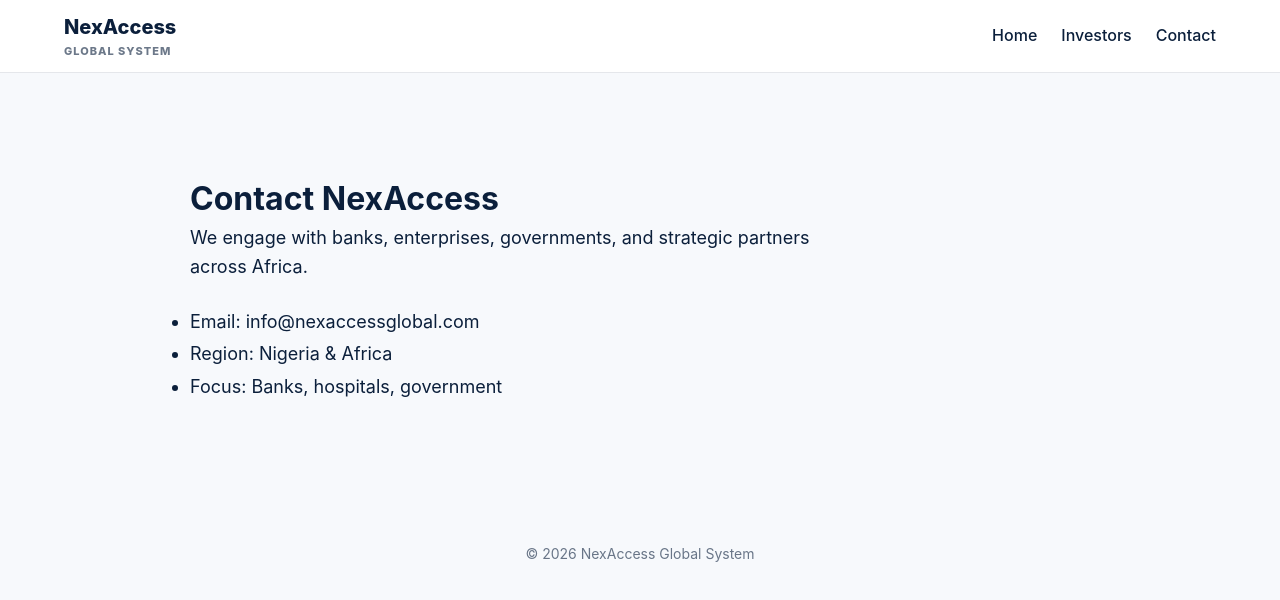
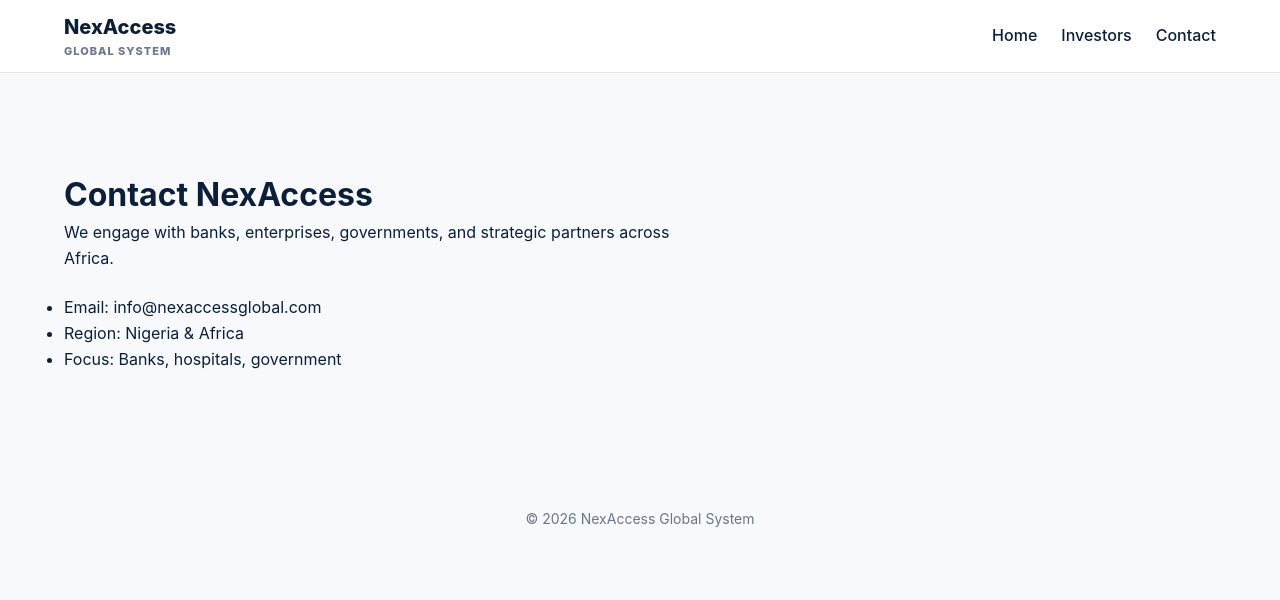
Before and after one commit to nwagwuemmanuel200-bit/nexaccess-website, a Next.js app: page /contact in a window 1280 px wide. Shown: the top 600 px of the page. Built offline with nearby package versions, Linux system fonts and the light colour scheme.

Commit message:
Update page.js

```diff
--- a/app/contact/page.js
+++ b/app/contact/page.js
@@ -1,18 +1,14 @@
-export const metadata = {
-  title: "Contact | NexAccess",
-};
-
 export default function ContactPage() {
   return (
-    <main style={{ padding: "100px 24px" }}>
-      <div style={{ maxWidth: "900px", margin: "0 auto" }}>
-        <h1>Contact NexAccess</h1>
-        <p style={{ fontSize: "18px", maxWidth: "640px" }}>
+    <main className="section">
+      <div className="container">
+        <h1 className="fade-up">Contact NexAccess</h1>
+        <p className="fade-up delay-1" style={{ maxWidth: 640 }}>
           We engage with banks, enterprises, governments, and strategic
           partners across Africa.
         </p>
 
-        <ul style={{ fontSize: "18px", lineHeight: "1.8", marginTop: "24px" }}>
+        <ul className="fade-up delay-2" style={{ marginTop: 24 }}>
           <li>Email: info@nexaccessglobal.com</li>
           <li>Region: Nigeria & Africa</li>
           <li>Focus: Banks, hospitals, government</li>
```
